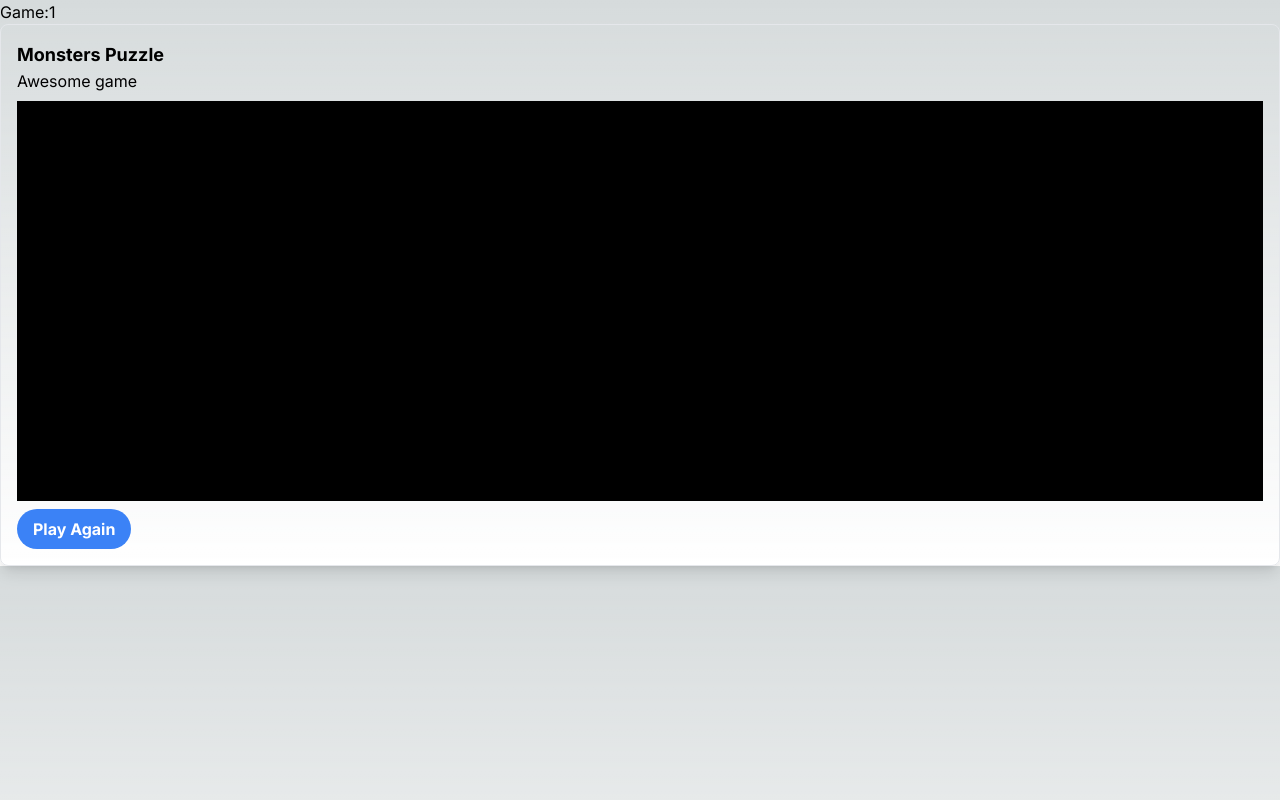
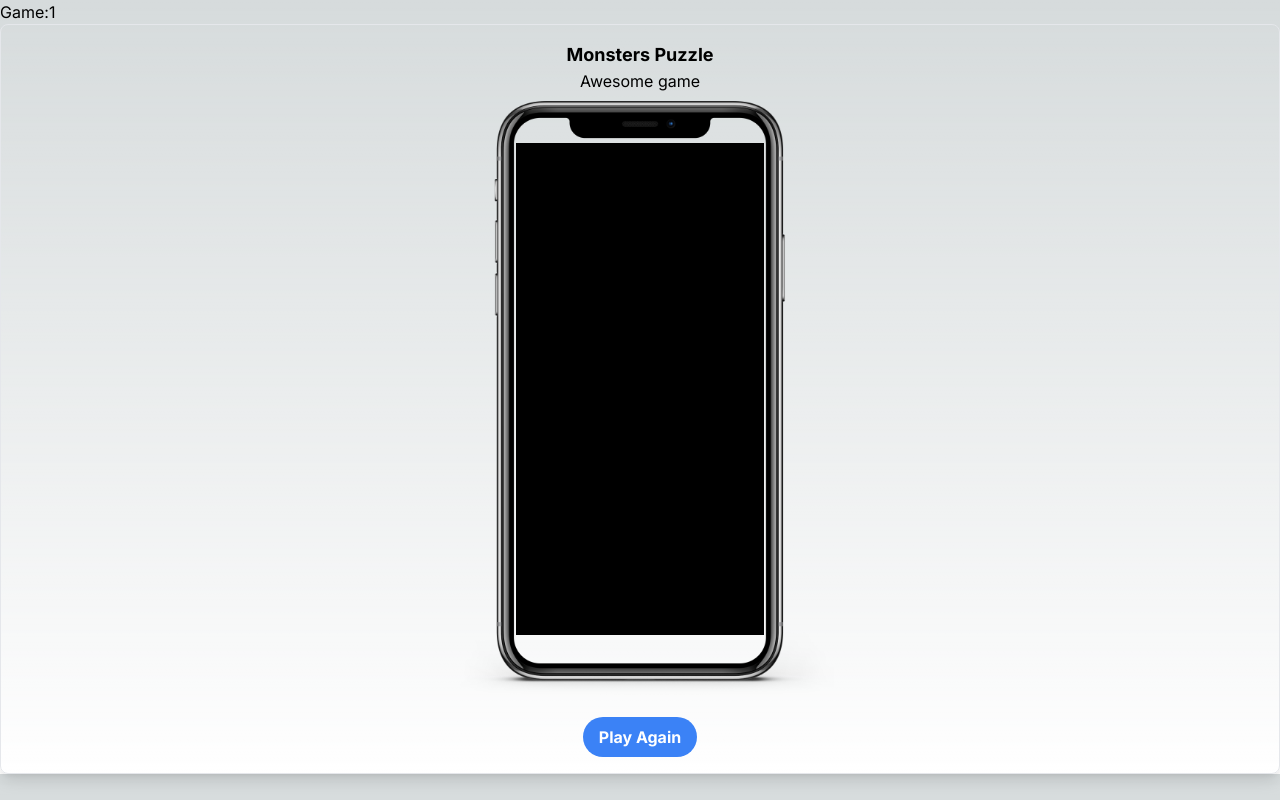
Before and after one commit to BryanValeriano/portfolio, a Next.js app: page /games/1 in a window 1280 px wide. Built offline with nearby package versions, Linux system fonts and the light colour scheme; no server answers.

Commit message:
update game component style

```diff
--- a/src/app/components/GameComponent.tsx
+++ b/src/app/components/GameComponent.tsx
@@ -17,21 +17,37 @@ export default function GameComponent({ title, description, gameUrl }: GameProps
   };
 
   return (
-    <div className="border p-4 rounded-lg shadow-lg">
+    <div className="border p-4 rounded-lg shadow-lg flex flex-col items-center">
       <h2 className="text-lg font-bold">{title}</h2>
       <p>{description}</p>
-      <div className="mt-2">
+      <div className="mt-2 relative">
+        {/* Mobile frame as a background image */}
+        <div className="mobile-frame" style={{
+          backgroundImage: 'url(/iphone.png)',
+          backgroundSize: 'contain',
+          backgroundRepeat: 'no-repeat',
+          width: '400px', // Adjust to the width of your mobile frame
+          height: '600px', // Adjust to the height of your mobile frame
+          position: 'relative'
+        }}>
+          {/* iframe positioned inside the mobile frame */}
           <iframe
             src={iframeSrc}
-          width="100%"
-          height="400px"
+            style={{
+              position: 'absolute',
+              top: '7%',  // Adjust based on your frame's dimensions
+              left: '19%',
+              width: '62%',  // Adjust based on your frame's dimensions
+              height: '82%', // Adjust based on your frame's dimensions
+            }}
             allowFullScreen
             title="playable"
           />
-        <button type="button" onClick={refreshGame} className="mt-2 bg-blue-500 hover:bg-blue-700 text-white font-bold py-2 px-4 rounded-full">
+        </div>
+      </div>
+      <button type="button" onClick={refreshGame} className="mt-4 bg-blue-500 hover:bg-blue-700 text-white font-bold py-2 px-4 rounded-full">
         Play Again
       </button>
     </div>
-    </div>
   );
 }
```
Also changed, not shown: public/iphone.png (added). Lines whose indentation alone changed are shown as unchanged.
